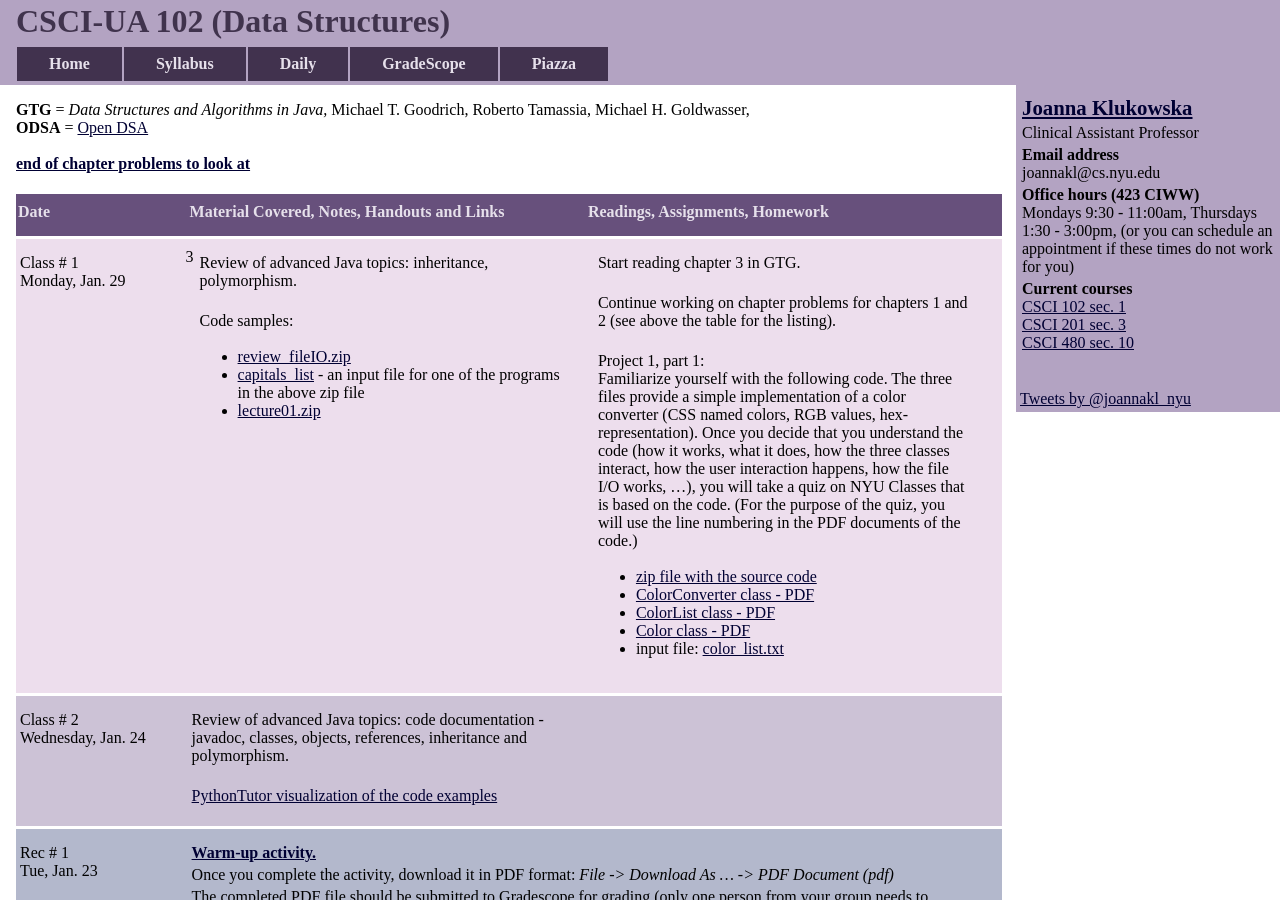
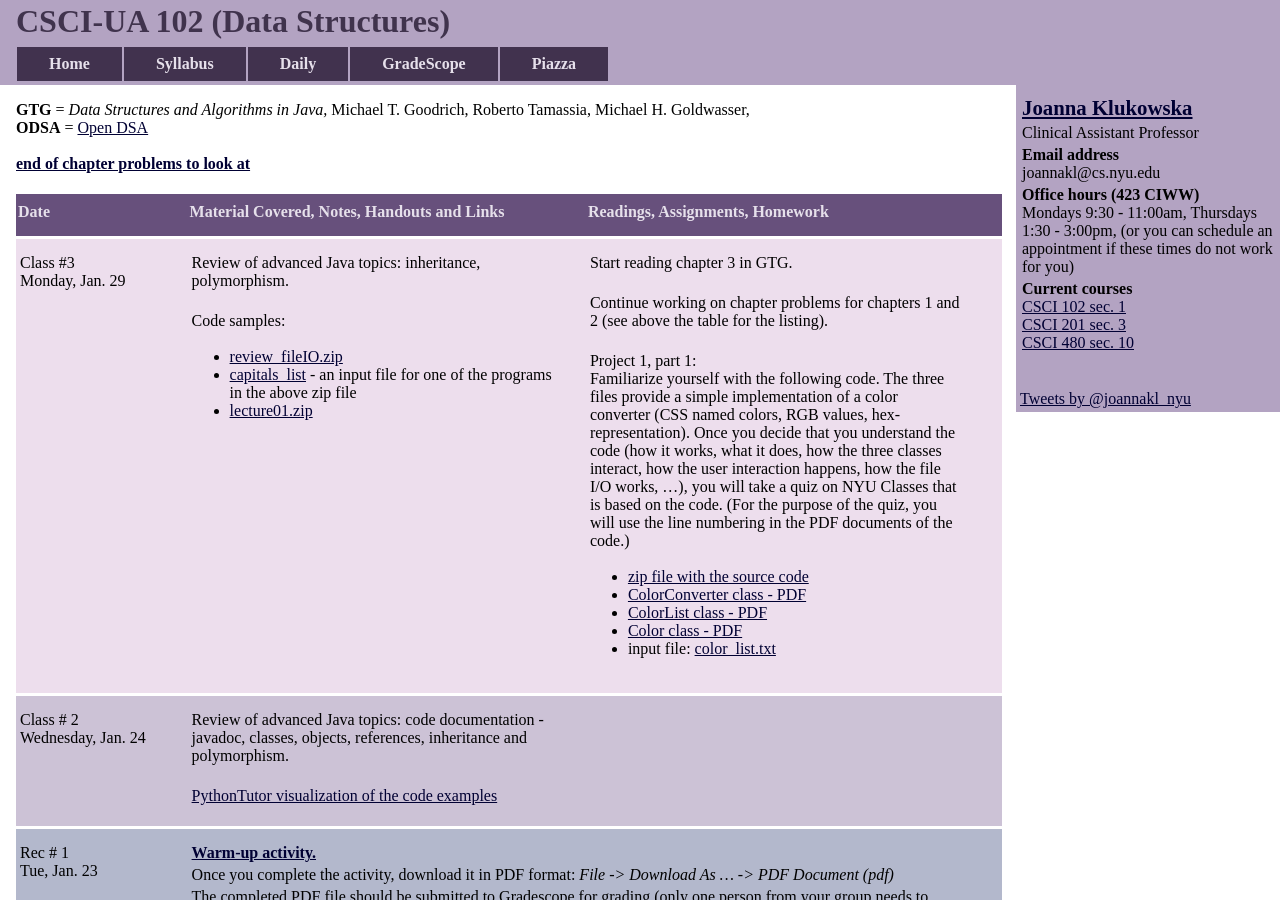
Before and after one commit to joannakl/cs102_s18, a Jekyll site: the page built from daily.html, in a window 1280 px wide and 900 px high. Built offline with Jekyll 4.4.1, drawn with Linux system fonts in a browser that asks for light colours; comment, search, counter and statistics services are not loaded.

```diff
--- a/_includes/daily/l03.markdown
+++ b/_includes/daily/l03.markdown
@@ -3,10 +3,10 @@
 <div class="column_date">
 <p markdown="block">
 
-Class # 1 <br>
+Class #3 <br>
 Monday, Jan. 29
 </p>
-</div>3
+</div>
 <div class="column_materials">
 <p markdown="block">
 
```
